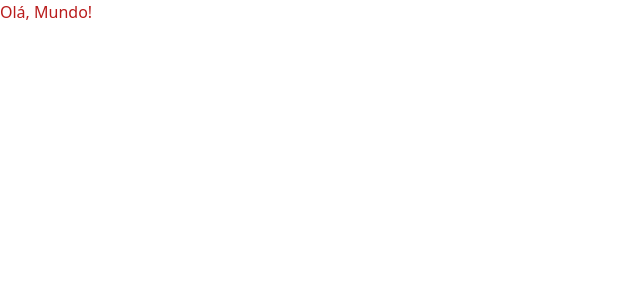
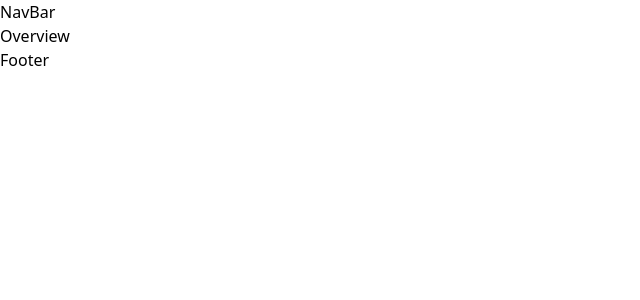
Before and after one commit to rafaelmachadobr/ParkingControl, a React (Vite) app in the folder frontend/: page / in a window 1280 px wide. Shown: the top 300 px of the page, without its empty margins (0-640 px from the left). Built offline with nearby package versions, Linux system fonts and the light colour scheme.

Commit message:
feat: add react-router-dom and @types/react-router-dom

```diff
--- a/frontend/package.json
+++ b/frontend/package.json
@@ -14,11 +14,13 @@
     "postcss": "^8.4.31",
     "react": "^18.2.0",
     "react-dom": "^18.2.0",
+    "react-router-dom": "^6.19.0",
     "tailwindcss": "^3.3.5"
   },
   "devDependencies": {
     "@types/react": "^18.2.15",
     "@types/react-dom": "^18.2.7",
+    "@types/react-router-dom": "^5.3.3",
     "@typescript-eslint/eslint-plugin": "^6.0.0",
     "@typescript-eslint/parser": "^6.0.0",
     "@vitejs/plugin-react-swc": "^3.3.2",
--- a/frontend/src/App.tsx
+++ b/frontend/src/App.tsx
@@ -1,7 +1,11 @@
+import { Outlet } from "react-router-dom";
+
 function App() {
   return (
     <>
-      <h1 className="text-red-700">Olá, Mundo!</h1>
+      <p>NavBar</p>
+      <Outlet />
+      <p>Footer</p>
     </>
   );
 }
--- a/frontend/src/main.tsx
+++ b/frontend/src/main.tsx
@@ -1,10 +1,26 @@
-import React from 'react'
-import ReactDOM from 'react-dom/client'
-import App from './App.tsx'
-import './index.css'
+import React from "react";
+import ReactDOM from "react-dom/client";
+import { RouterProvider, createBrowserRouter } from "react-router-dom";
+import App from "./App.tsx";
+import "./index.css";
+import ErrorPage from "./pages/ErrorPage.tsx";
+import Overview from "./pages/Overview.tsx";
+import Parking from "./pages/Parking.tsx";
 
-ReactDOM.createRoot(document.getElementById('root')!).render(
+const router = createBrowserRouter([
+  {
+    path: "/",
+    element: <App />,
+    errorElement: <ErrorPage />,
+    children: [
+      { path: "/", element: <Overview /> },
+      { path: "/parking", element: <Parking /> },
+    ],
+  },
+]);
+
+ReactDOM.createRoot(document.getElementById("root")!).render(
   <React.StrictMode>
-    <App />
-  </React.StrictMode>,
-)
+    <RouterProvider router={router} />
+  </React.StrictMode>
+);
```
Also changed, not shown: 1 other file (tests, documents, lock files or other folders).
